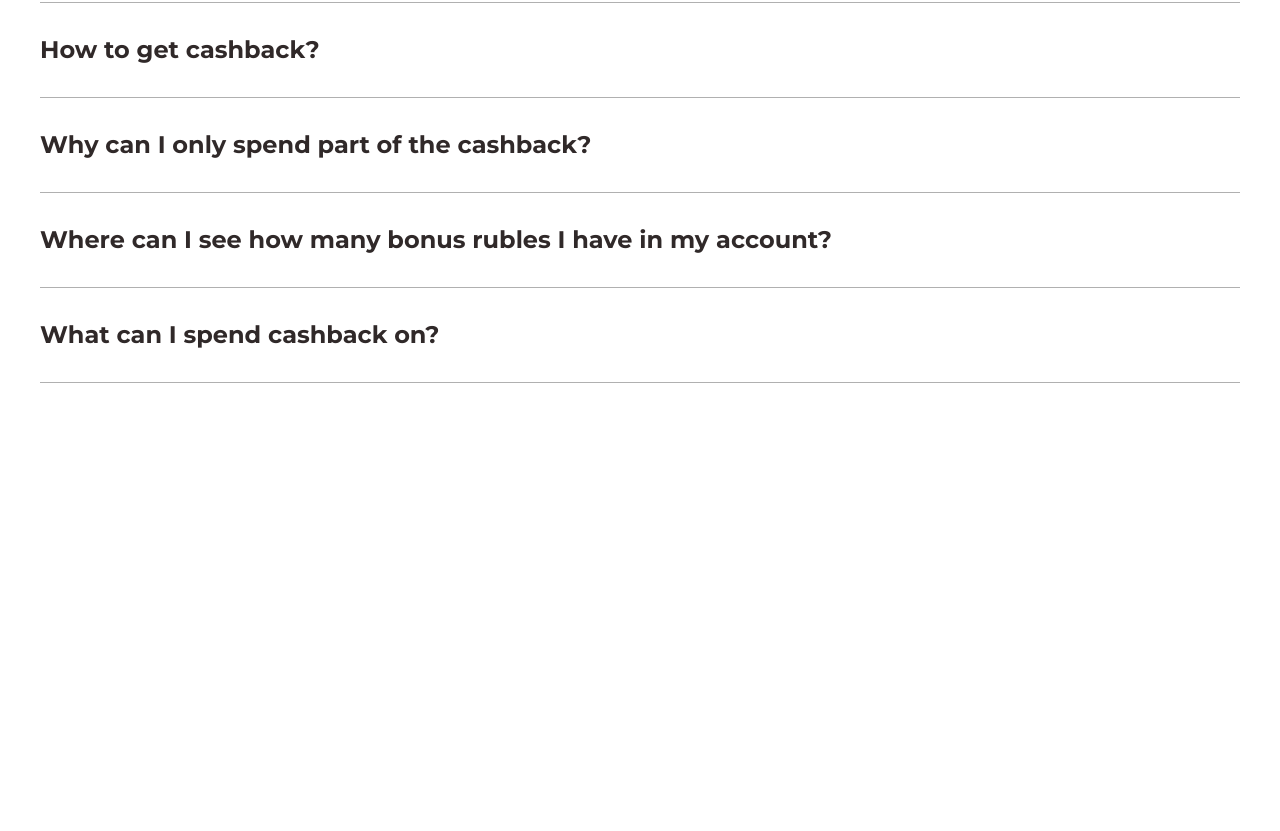
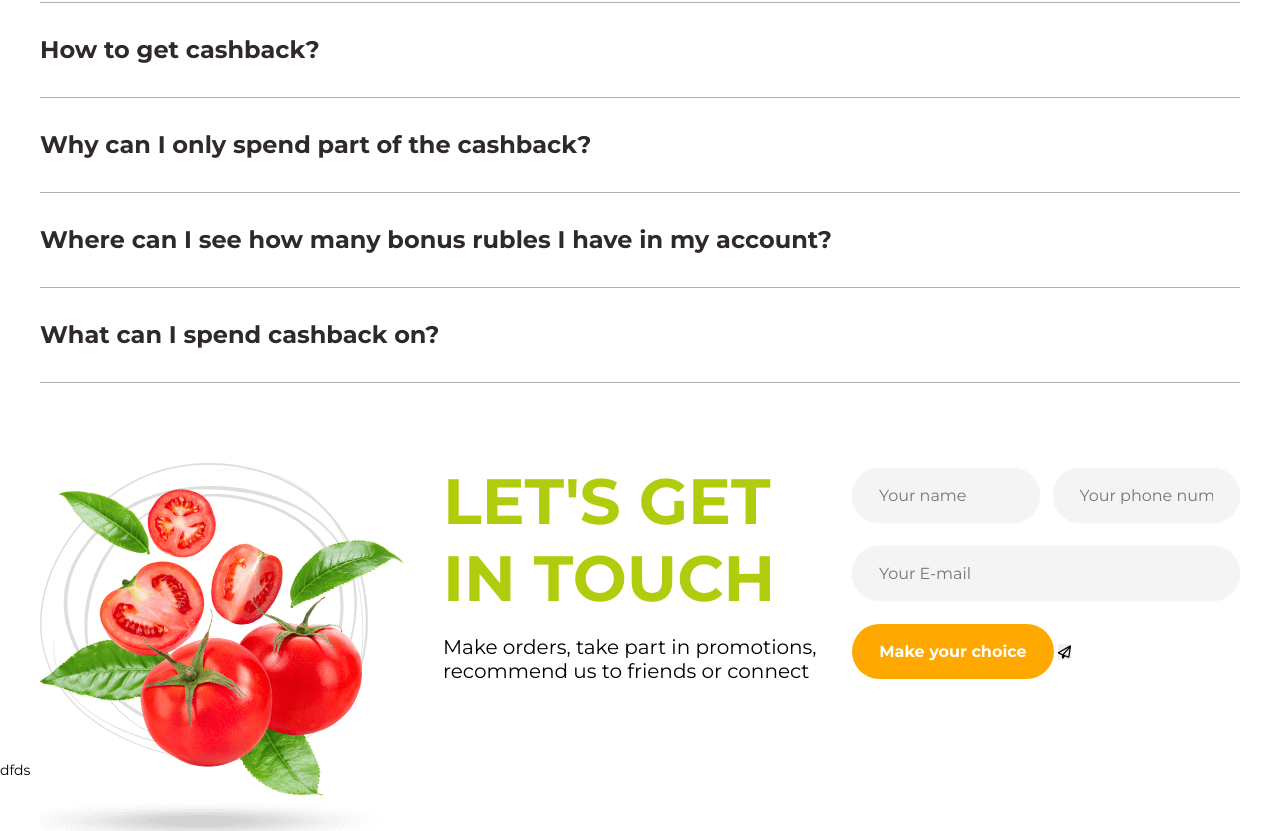
Before and after one commit to MametovUral/CHEF-KITCHEN, a plain HTML site: page index.html in a window 1280 px wide. Shown: the part 3523-4354 px from the top of the page. Before the commit the page ends 3906 px from the top, so only its background shows below. Drawn offline with Linux system fonts and the light colour scheme.

Commit message:
update intouch section

```diff
--- a/index.html
+++ b/index.html
@@ -576,7 +576,6 @@
               <span>Storage</span>
             </div>
           </div>
-
           <div class="faq__accordion">
             <div class="accordion">
               <div class="accordion__menu">
@@ -644,7 +643,62 @@
             </div>
           </div>
         </section>
+        <section class="intouch container">
+          <div class="intouch__left">
+            <div class="intouch__left-img">
+              <img
+                class="inimg incirle"
+                src="./assets/icons/c-circle-2.svg"
+                alt="cicle"
+              />
+              <img
+                class="inimg intomato"
+                src="./assets/imgs/c-tomato.png"
+                alt="tomato"
+              />
+            </div>
+          </div>
+          <div class="intouch__right">
+            <div class="intouch__right-title">
+              <h2>LET'S GET IN TOUCH</h2>
+              <p>
+                Make orders, take part in promotions, recommend us to friends or
+                connect
+              </p>
+            </div>
+            <div class="intouch__right-form">
+              <form>
+                <div class="right-form">
+                  <input
+                    class="form-input"
+                    type="text"
+                    placeholder="Your name"
+                  />
+                  <input
+                    class="form-input"
+                    type="tel"
+                    placeholder="Your phone number"
+                  />
+                </div>
+                <input
+                  class="form-input yn"
+                  type="email"
+                  placeholder="Your E-mail"
+                />
+                <div class="right-btn">
+                  <button class="btn">Make your choice</button>
+                  <button>
+                    <i class="fa-regular fa-paper-plane"></i>
+                  </button>
+                </div>
+              </form>
+            </div>
+          </div>
+        </section>
       </main>
+      <footer>
+        <h3>dfds</h3>
+      </footer>
     </div>
     <script src="./javascript/script.js"></script>
   </body>
--- a/scss/parts/_FAQ.scss
+++ b/scss/parts/_FAQ.scss
@@ -1,4 +1,5 @@
 .faq {
+  margin-bottom: 80px;
   &__cards {
     display: flex;
     justify-content: space-between;
--- /dev/null
+++ b/scss/parts/_intouch.scss
@@ -0,0 +1,68 @@
+.intouch {
+  display: flex;
+  justify-content: space-between;
+
+  //   height: 400px;
+  &__left {
+    &-img {
+      position: relative;
+      .inimg {
+        position: absolute;
+      }
+      .intomato {
+        top: 23px;
+      }
+    }
+  }
+  &__right {
+    display: flex;
+    align-items: center;
+    gap: 22px;
+    &-title {
+      max-width: 387px;
+      h2 {
+        color: var(--c-primary);
+        font-size: 64px;
+        font-weight: 700;
+        line-height: 120%;
+        margin-bottom: 18px;
+      }
+      p {
+        color: var(--c-secondary-font);
+        font-size: 20px;
+        font-weight: 400;
+        line-height: 120%;
+      }
+    }
+    &-form {
+      width: 388px;
+      .right-form {
+        display: flex;
+        gap: 13px;
+        margin-bottom: 23px;
+      }
+      .yn {
+        margin-bottom: 23px;
+      }
+      .form-input {
+        width: 100%;
+        border-radius: 32px;
+        background: #f4f4f4;
+        padding: 18px 27px;
+        box-shadow: 0px 0px 2px 0px rgba(0, 0, 0, 0.05);
+
+        color: #656565;
+
+        font-size: 16px;
+
+        font-weight: 400;
+      }
+      .right-btn {
+        .btn {
+          width: 202px;
+          height: 55px;
+        }
+      }
+    }
+  }
+}
--- a/scss/style.scss
+++ b/scss/style.scss
@@ -10,6 +10,9 @@ body {
   font-family: "Montserrat", sans-serif;
 }
 
+main {
+  margin-bottom: 80px;
+}
 .btn {
   color: var(--c-white);
   font-size: 16px;
@@ -40,3 +43,4 @@ body {
 @import "./parts/our-advantages";
 @import "./parts/promotions";
 @import "./parts/FAQ";
+@import "./parts/intouch";
```
Also changed, not shown: assets/icons/c-circle-2.svg (added), assets/imgs/c-tomato.png (added), css/style.css, 1 other file.
